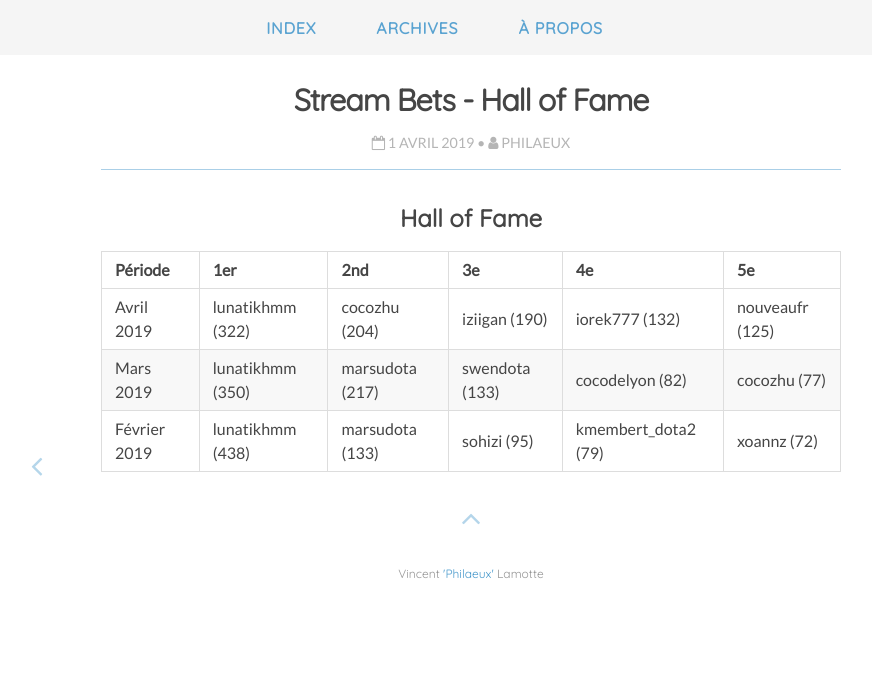
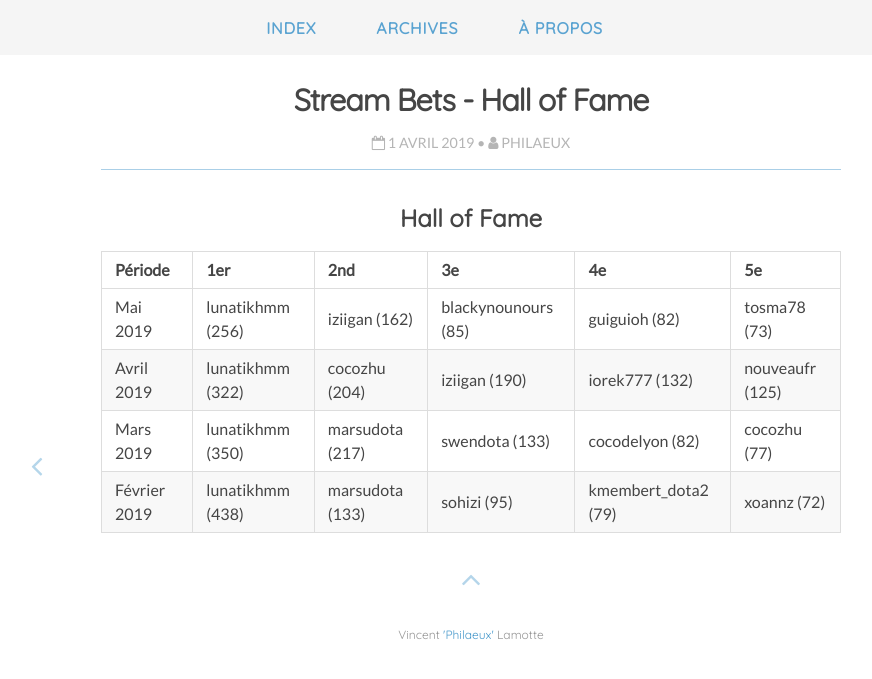
Before and after one commit to Philaeux/philaeux.github.io, a Jekyll site: the page built from _posts/2019-04-01-stream-fame.md, in a window 1280 px wide. Shown: the top 679 px of the page, without its empty margins (169-1041 px from the left). Built offline with Jekyll 4.4.1, drawn with Linux system fonts in a browser that asks for light colours; nearby versions of some CDN libraries.

Commit message:
Update hof mai 2019

```diff
--- a/_posts/2019-04-01-stream-fame.md
+++ b/_posts/2019-04-01-stream-fame.md
@@ -12,6 +12,7 @@ finished: true
 
 | Période | 1er | 2nd | 3e | 4e | 5e |
 |-------|--------|---------|
+| Mai 2019 | lunatikhmm (256) | iziigan  (162) | blackynounours  (85) | guiguioh  (82) | tosma78  (73) |
 | Avril 2019 | lunatikhmm (322) | cocozhu  (204) | iziigan  (190) | iorek777  (132) | nouveaufr  (125) |
 | Mars 2019 | lunatikhmm (350) | marsudota (217) | swendota (133) | cocodelyon (82) | cocozhu (77) |
 | Février 2019 | lunatikhmm (438) | marsudota (133) | sohizi (95) | kmembert_dota2 (79) | xoannz (72) |
```
